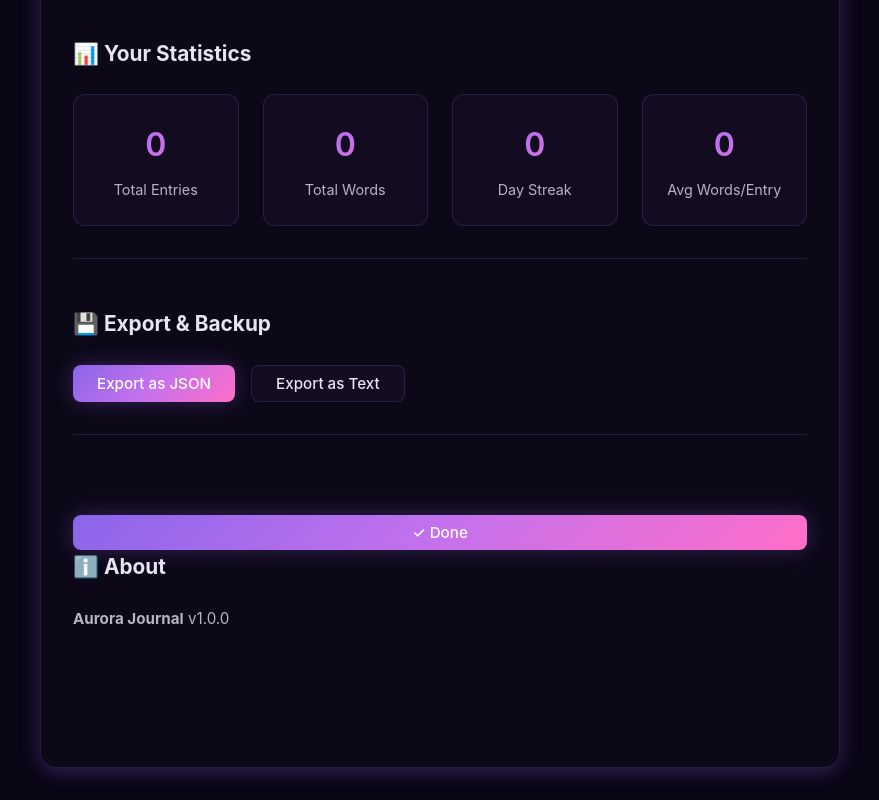
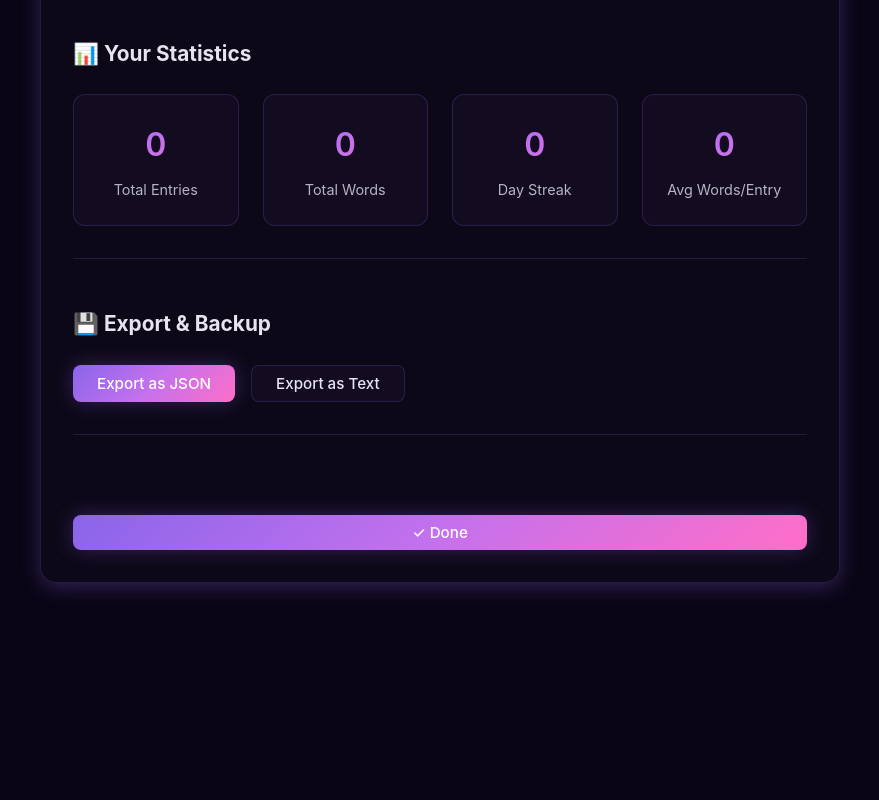
Before and after one commit to Feldragon5/AI-Journal, a website: page public/settings.html in a window 1280 px wide. Shown: the part 1350-2150 px from the top of the page, without its empty margins (200-1079 px from the left). After the commit the page ends 1965 px from the top, so only its background shows below. Drawn offline with Linux system fonts and the light colour scheme; no server answers.

Commit message:
manually removed some info from settings that Claude missed

```diff
--- a/public/settings.html
+++ b/public/settings.html
@@ -416,12 +416,6 @@
 				<button id="saveAiSettings" class="btn btn-primary" style="width: 100%; margin-top: var(--spacing-lg);">
 					✓ Done
 				</button>
-
-				<!-- About -->
-				<div class="settings-section">
-					<h2>ℹ️ About</h2>
-					<p><strong>Aurora Journal</strong> v1.0.0</p>
-				</div>
 			</div>
 		</div>
 
```
